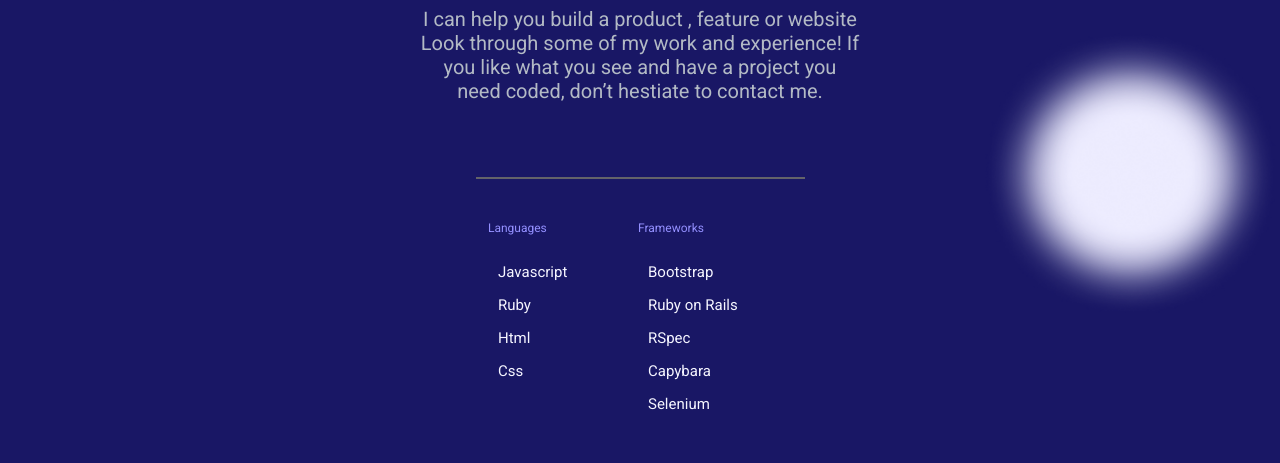
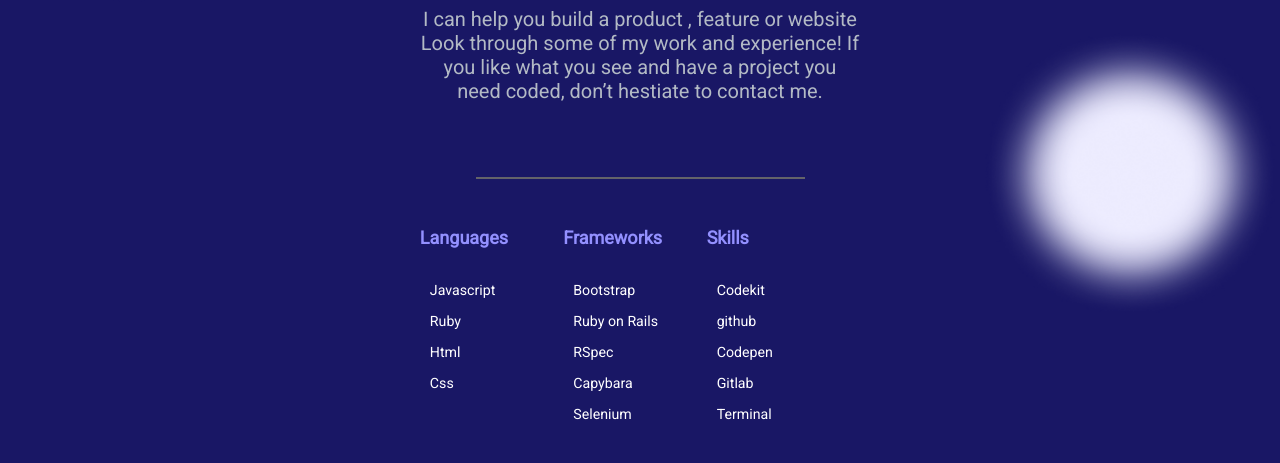
Before and after one commit to sushen/Soma-portfolio, a website: page Index.html in a window 1280 px wide. Shown: the part 337-800 px from the top of the page. Drawn offline with Linux system fonts and the light colour scheme.

Commit message:
Add css to set the containers and fonts for the proficiency section of the header section of the destotp version

```diff
--- a/stylesheet.css
+++ b/stylesheet.css
@@ -554,4 +554,48 @@ hr {
     text-align: center;
     margin-top: 10px;
   }
+
+  .proficiency {
+    display: flex;
+    flex-wrap: wrap;
+    width: 43%;
+    min-height: 200px;
+    margin: auto;
+  }
+
+  .frmwk {
+    color: #f5f5ff;
+    font-size: 15px;
+  }
+
+  .pf-items {
+    display: inline-flex;
+    flex-direction: column;
+    flex-wrap: wrap;
+    width: 32.57%;
+    height: 280px;
+  }
+
+  .frwk-heada {
+    color: #9390ff;
+    font-weight: 700;
+    font-size: 18px;
+  }
+
+  .ppf-head {
+    display: flex;
+    flex-direction: column;
+    flex-wrap: wrap;
+    align-items: flex-start;
+    justify-content: space-between;
+    height: auto;
+    width: 100px;
+  }
+
+  .ppf-head li {
+    margin-bottom: 15px;
+    font-size: 14.1935px;
+    color: #fff;
+  }
+
 }
```
